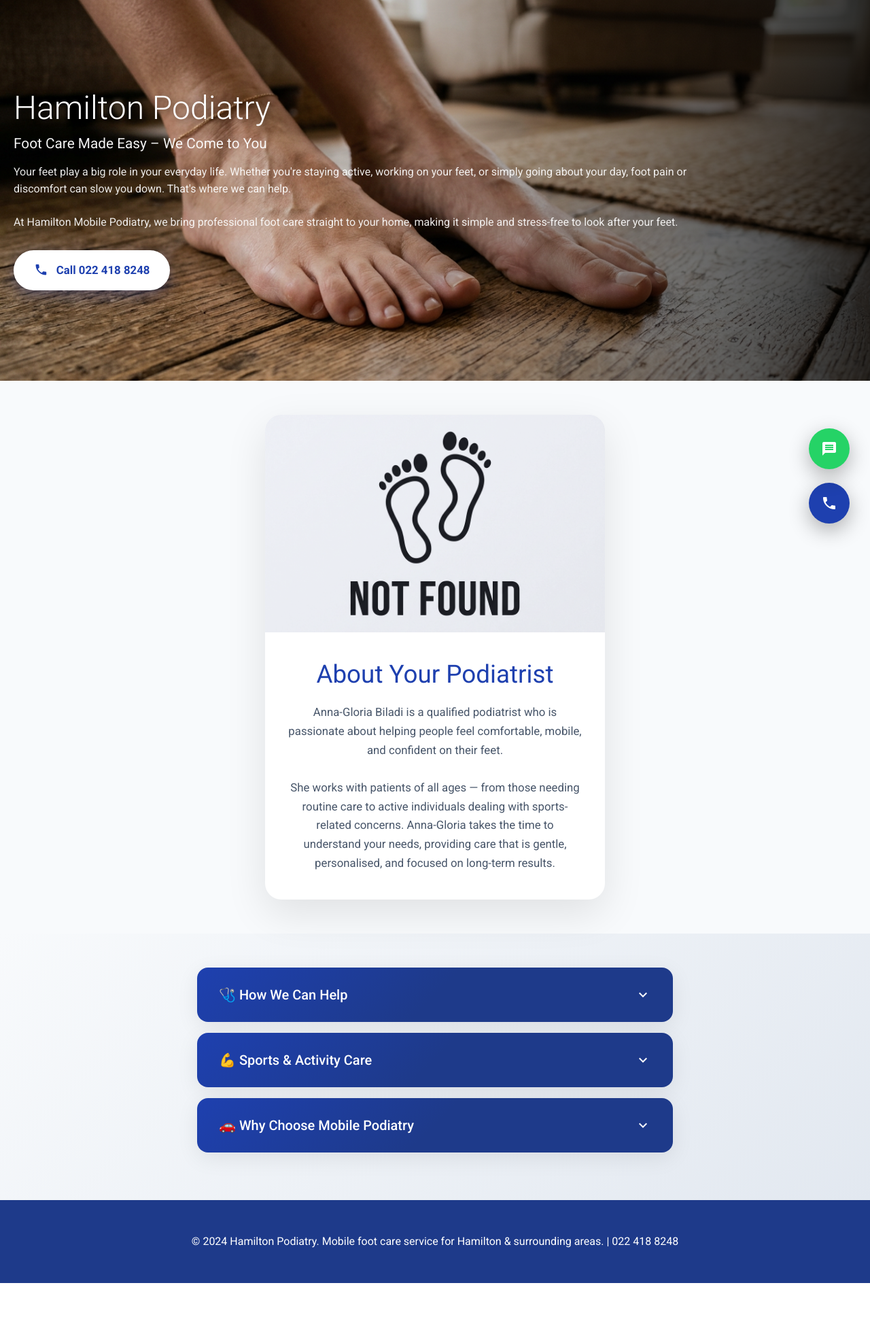
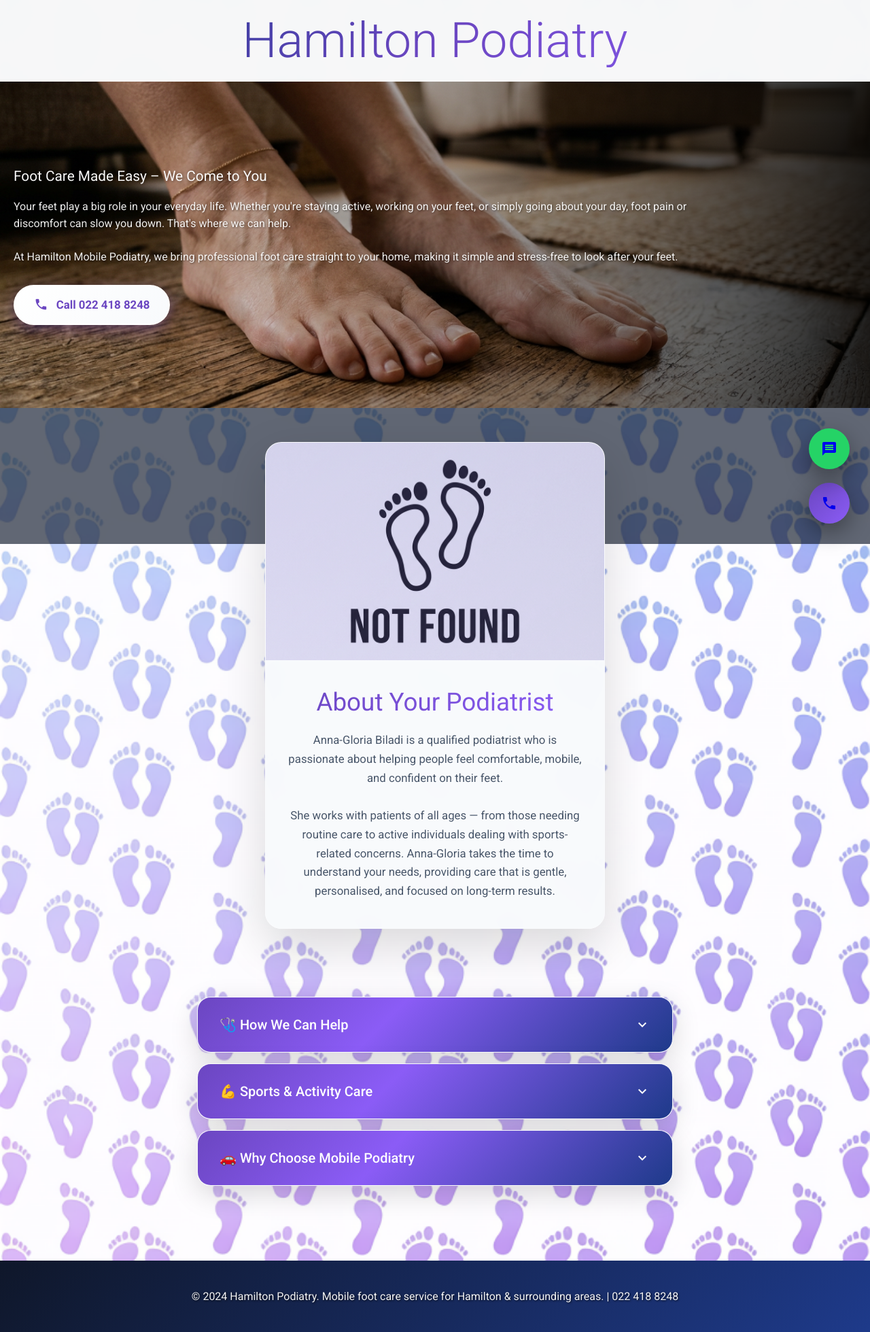
Before and after one commit to JoanAmaya3105/HamiltonPodiatry, a Django app: page / in a window 1280 px wide. Shown: the whole page at 68% size. Before the commit the page ends 1887 px from the top, so only its background shows below. Run offline with Django 5.2, Linux system fonts and the light colour scheme.

Commit message:
Added more profoundity with background and colors

```diff
--- a/core/static/css/styles.css
+++ b/core/static/css/styles.css
@@ -1,41 +1,89 @@
-/* static/css/styles.css - Hamilton Podiatry: White + Blue Theme */
+/* static/css/styles.css - Hamilton Podiatry: Cold Blue/Purple Theme */
 
-/* === COLORS: White + Blue Palette === */
+/* === COLORS: Cold spectrum - Blue + Purple + High contrast === */
 :root {
-    /* Primary Blues */
-    --primary-blue: #1e40af;
-    --primary-blue-light: #3b82f6;
-    --primary-blue-dark: #1e3a8a;
+    /* Primary Cold Colors */
+    --primary-blue: #1e3a8a;
+    --primary-purple: #6b46c1;
+    --accent-blue: #3b82f6;
+    --accent-purple: #8b5cf6;
+    --dark-bg: #0f172a;
 
-    /* Secondary Blues */
-    --secondary-blue: #60a5fa;
-    --secondary-blue-light: #93c5fd;
-
-    /* Neutrals */
-    --white: #ffffff;
-    --off-white: #f8fafc;
-    --light-gray: #f1f5f9;
-    --medium-gray: #e2e8f0;
-
-    /* Text */
-    --text-dark: #0f172a;
+    /* Neutrals with contrast */
+    --surface: rgba(255,255,255,0.95);
+    --card-bg: rgba(248, 250, 252, 0.98);
+    --text-dark: #1e293b;
     --text-medium: #475569;
     --text-light: #64748b;
 }
 
-/* Base Styles */
+/* Base - Custom background */
+
 * {
     margin: 0;
     padding: 0;
     box-sizing: border-box;
 }
 
+.header {
+    position: sticky;
+    top: 0;
+    z-index: 100;
+    background: rgba(255,255,255,0.95);
+    backdrop-filter: blur(20px);
+    border-bottom: 1px solid rgba(255,255,255,0.3);
+    padding: 20px 0;
+    margin-bottom: 0;
+}
+
+/* H1 Container */
+.logo-container {
+    max-width: 1200px;
+    margin: 0 auto;
+    padding: 0 20px;
+    text-align: center;
+}
+
+.logo-title {
+    font-size: clamp(2.5rem, 8vw, 4.5rem);
+    font-weight: 300;
+    line-height: 1.1;
+    background: linear-gradient(135deg, #1e3a8a, #6b46c1, #8b5cf6);
+    -webkit-background-clip: text;
+    -webkit-text-fill-color: transparent;
+    background-clip: text;
+    margin: 0;
+    text-shadow: none;
+}
+
+html, body {
+    width: 100%;
+    max-width: 100%;
+    overflow-x: hidden;
+}
+
 body {
     font-family: 'Roboto', -apple-system, BlinkMacSystemFont, 'Segoe UI', sans-serif;
     line-height: 1.6;
     color: var(--text-dark);
-    background: var(--off-white);
-    overflow-x: hidden;
+    /* Custom background */
+    background:
+        url('/static/image/background.png') center/cover fixed,
+        linear-gradient(135deg, var(--dark-bg) 0%, #1e293b 50%, var(--primary-blue) 100%);
+    min-height: 100vh;
+    position: relative;
+}
+
+/* Background overlay for contrast */
+body::before {
+    content: '';
+    position: fixed;
+    top: 0;
+    left: 0;
+    right: 0;
+    bottom: 0;
+    background: rgba(15, 23, 42, 0.65);
+    z-index: -1;
 }
 
 /* Container */
@@ -43,17 +91,20 @@ body {
     max-width: 1200px;
     margin: 0 auto;
     padding: 0 20px;
+    position: relative;
+    z-index: 1;
 }
 
+/* Hero */
 .hero {
     position: relative;
-    min-height: 70vh;
+    min-height: 60vh;
     height: auto;
-    max-height: 90vh;
+    max-height: 80vh;
     display: flex;
     align-items: center;
-    padding: 80px 0;
-    overflow: hidden;
+    padding: 40px 0;
+    margin-top: 0;
 }
 
 .hero::before {
@@ -65,13 +116,12 @@ body {
     bottom: 0;
     background: linear-gradient(90deg,
         transparent 0%,
-        rgba(0,0,0,0.1) 40%,
-        rgba(0,0,0,0.4) 70%,
-        rgba(0,0,0,0.8) 100%
+        rgba(0,0,0,0.15) 30%,
+        rgba(0,0,0,0.45) 70%,
+        rgba(0,0,0,0.85) 100%
     );
     z-index: 1;
 }
-
 
 .hero-background {
     position: absolute;
@@ -81,7 +131,7 @@ body {
     height: 100%;
     background:
         url('/static/image/feet.png') center/cover no-repeat fixed,
-        linear-gradient(135deg, #1e40af, #3b82f6);
+        linear-gradient(135deg, var(--primary-blue), var(--primary-purple));
     z-index: 0;
 }
 
@@ -99,70 +149,76 @@ body {
     font-weight: 300;
     margin-bottom: 12px;
     line-height: 1.1;
-    text-shadow: 2px 2px 10px rgba(0,0,0,0.5);
+    background: linear-gradient(135deg, #ffffff, #e0e7ff);
+    -webkit-background-clip: text;
+    -webkit-text-fill-color: transparent;
+    background-clip: text;
+    text-shadow: 2px 2px 12px rgba(0,0,0,0.6);
 }
 
 .hero-subtitle {
     font-size: clamp(1rem, 3.5vw, 1.3rem);
     margin-bottom: 16px;
-    opacity: 0.95;
-    line-height: 1.3;
+    opacity: 0.97;
+    font-weight: 400;
+    text-shadow: 1px 1px 4px rgba(0,0,0,0.5);
 }
 
 .hero-description {
     font-size: clamp(0.9rem, 3vw, 1rem);
     line-height: 1.55;
     margin-bottom: 28px;
-    opacity: 0.9;
+    opacity: 0.92;
     max-width: 95%;
+    text-shadow: 1px 1px 3px rgba(0,0,0,0.5);
 }
 
+/* CTA Button - Purple accent */
 .cta-button {
     display: inline-flex;
     align-items: center;
     justify-content: center;
     padding: 14px 28px;
-    background: #ffffff;
-    color: #1e40af !important;
+    background: linear-gradient(135deg, #ffffff, #f8fafc);
+    color: var(--primary-purple) !important;
     border-radius: 50px;
     text-decoration: none;
     font-size: clamp(0.95rem, 3.2vw, 1.05rem);
     font-weight: 600;
     box-shadow:
-        0 8px 25px rgba(30, 64, 175, 0.3),
-        0 4px 12px rgba(0,0,0,0.15);
-    border: 2px solid #ffffff;
+        0 8px 25px rgba(107, 70, 193, 0.35),
+        0 4px 12px rgba(0,0,0,0.2);
+    border: 2px solid rgba(255,255,255,0.9);
     min-height: 48px;
     white-space: nowrap;
     position: relative;
     overflow: hidden;
-    transition: all 0.25s cubic-bezier(0.4, 0, 0.2, 1);
+    transition: all 0.3s cubic-bezier(0.4, 0, 0.2, 1);
 }
+
 .cta-button:hover,
 .cta-button:focus,
 .cta-button:active {
-    background: #f8fafc !important;
-    color: #1e3a8a !important;
+    background: linear-gradient(135deg, var(--accent-purple), var(--accent-blue)) !important;
+    color: white !important;
+    transform: translateY(-2px);
     box-shadow:
-        0 12px 35px rgba(30, 64, 175, 0.4),
-        0 6px 18px rgba(0,0,0,0.2);
-    border-color: #f1f5f9;
+        0 15px 40px rgba(139, 92, 246, 0.5),
+        0 6px 20px rgba(0,0,0,0.25);
+    border-color: rgba(255,255,255,0.95);
 }
 
-/* Visited state fix */
 .cta-button:visited {
-    color: #1e40af !important;
+    color: var(--primary-purple) !important;
 }
 
-/* Icon contrast */
 .cta-button .material-icons {
     margin-right: 8px;
     font-size: 1.3rem;
-    color: #1e40af !important;
+    color: var(--primary-purple) !important;
 }
 
-
-/* FABs */
+/* FABs - Purple theme */
 .fab {
     position: fixed;
     bottom: 30px;
@@ -175,51 +231,49 @@ body {
     justify-content: center;
     font-size: 1.5rem;
     text-decoration: none;
-    box-shadow: 0 10px 30px rgba(0,0,0,0.3);
+    box-shadow: 0 12px 35px rgba(0,0,0,0.4);
     z-index: 1000;
     transition: all 0.3s ease;
 }
 
 .fab-primary {
-    background: var(--primary-blue);
-    color: white;
+    background: linear-gradient(135deg, var(--primary-purple), var(--accent-purple));
 }
-
 .fab-whatsapp {
     bottom: 110px;
     background: #25D366;
-    color: white;
 }
 
 .fab:hover {
     transform: scale(1.1) translateY(-5px);
+    box-shadow: 0 18px 45px rgba(0,0,0,0.5);
 }
-/* About Podiatrist Section */
-/* About Podiatrist - Image via CSS */
+
+/* Podiatrist */
 .about-podiatrist {
-    padding: 80px 0;
-    background: #f8fafc;
+    padding: 50px 0;
+    background: transparent;
 }
 
 .podiatrist-card {
     max-width: 500px;
     margin: 0 auto;
-    background: white;
+    background: var(--card-bg);
+    backdrop-filter: blur(20px);
+    border: 1px solid rgba(255,255,255,0.2);
     border-radius: 24px;
-    box-shadow: 0 20px 60px rgba(0,0,0,0.1);
+    box-shadow: 0 25px 70px rgba(0,0,0,0.15);
     overflow: hidden;
     text-align: center;
     position: relative;
 }
 
-
 .podiatrist-image {
     width: 100%;
     height: 320px;
     background:
-        url('/static/image/not_found.png') center/cover no-repeat,
-        linear-gradient(135deg, #f1f5f9, #e2e8f0); /* Fallback */
-    display: block;
+        linear-gradient(rgba(107, 70, 193, 0.15), rgba(139, 92, 246, 0.1)),
+        url('/static/image/not_found.png') center/cover;
     position: relative;
 }
 
@@ -230,7 +284,7 @@ body {
     left: 0;
     right: 0;
     bottom: 0;
-    background: rgba(30, 64, 175, 0.05);
+    background: rgba(30, 64, 175, 0.08);
     z-index: 1;
 }
 
@@ -242,7 +296,10 @@ body {
 
 .podiatrist-title {
     font-size: clamp(1.8rem, 5vw, 2.3rem);
-    color: #1e40af;
+    background: linear-gradient(135deg, var(--primary-purple), var(--accent-purple));
+    -webkit-background-clip: text;
+    -webkit-text-fill-color: transparent;
+    background-clip: text;
     font-weight: 400;
     margin-bottom: 20px;
     line-height: 1.2;
@@ -250,65 +307,35 @@ body {
 
 .podiatrist-text {
     font-size: clamp(0.95rem, 3.2vw, 1.05rem);
-    color: #475569;
+    color: var(--text-medium);
     line-height: 1.65;
     margin-bottom: 0;
+    text-shadow: 1px 1px 2px rgba(255,255,255,0.8);
 }
 
-/* Sections */
-.section {
-    padding: 100px 0;
-}
-
-.section-white {
-    background: var(--white);
-}
-
-.section-light {
-    background: var(--light-gray);
-}
-
-.section-title {
-    font-size: clamp(2.5rem, 6vw, 4rem);
-    font-weight: 300;
-    text-align: center;
-    margin-bottom: 4rem;
-    background: linear-gradient(135deg, var(--primary-blue), var(--primary-blue-light));
-    -webkit-background-clip: text;
-    -webkit-text-fill-color: transparent;
-    background-clip: text;
-}
-
-/* Accordion Section - Blue gradient */
+/* Accordion */
 .accordion-section {
-    padding: 80px 0;
-    background: linear-gradient(135deg, #f8fafc 0%, #e2e8f0 100%);
+    padding: 50px 0;
+    background: transparent;
 }
 
 .accordion-container {
     max-width: 700px;
-    margin: 0 auto;
+    margin: 0 auto 20px;
 }
 
-.accordion-title {
-    font-size: clamp(2rem, 6vw, 3rem);
-    color: #1e40af;
-    text-align: center;
-    margin-bottom: 40px;
-    font-weight: 300;
-}
-
-/* Accordion Items */
 .accordion-item {
     margin-bottom: 16px;
-    border-radius: 16px;
+    border-radius: 20px;
     overflow: hidden;
-    box-shadow: 0 8px 32px rgba(0,0,0,0.08);
-    background: white;
+    box-shadow: 0 12px 40px rgba(0,0,0,0.15);
+    background: var(--card-bg);
+    backdrop-filter: blur(15px);
+    border: 1px solid rgba(255,255,255,0.15);
 }
 
 .accordion-header {
-    background: linear-gradient(135deg, #1e40af 0%, #1e3a8a 50%, #1e3a8a 100%);
+    background: linear-gradient(135deg, var(--primary-purple) 0%, var(--accent-purple) 40%, var(--primary-blue) 100%);
     color: white;
     padding: 24px 32px;
     cursor: pointer;
@@ -320,16 +347,14 @@ body {
     transition: all 0.3s ease;
     user-select: none;
     position: relative;
-    overflow: hidden;
 }
 
 .accordion-header:hover {
-    background: linear-gradient(135deg, #1e3a8a 0%, #1e40af 50%, #1e40af 100%);
-    transform: translateY(-2px);
-    box-shadow: 0 12px 40px rgba(30, 64, 175, 0.3);
+    background: linear-gradient(135deg, var(--accent-blue) 0%, var(--accent-purple) 50%, var(--primary-purple) 100%);
+    transform: translateY(-3px);
+    box-shadow: 0 16px 50px rgba(59, 130, 246, 0.4);
 }
 
-/* Icon animation */
 .accordion-icon {
     font-size: 1.5rem;
     transition: transform 0.3s ease;
@@ -339,68 +364,46 @@ body {
     transform: rotate(180deg);
 }
 
-/* Content */
-.section, .about-podiatrist, .accordion-section {
-    padding: 50px 0; /* Reducido de 80px a 50px */
-}
 .accordion-content {
     max-height: 0;
     overflow: hidden;
-    background: white;
+    background: transparent;
     transition: all 0.4s cubic-bezier(0.4, 0, 0.2, 1);
     padding: 0 32px;
 }
 
 .accordion-item.active .accordion-content {
-    max-height: 500px; /* Adjust as needed */
+    max-height: 600px;
     padding: 32px;
 }
 
 .accordion-text {
     font-size: clamp(0.95rem, 3vw, 1.05rem);
-    color: #475569;
+    color: var(--text-medium);
     line-height: 1.7;
     margin: 0;
+    text-shadow: 1px 1px 2px rgba(255,255,255,0.7);
 }
-
-.accordion-container {
-    max-width: 700px;
-    margin: 0 auto 20px; /* Margen reducido */
-}
-
 
 /* Footer */
 .footer {
-    background: var(--primary-blue-dark);
-    color: white;
+    background: linear-gradient(135deg, var(--dark-bg), var(--primary-blue));
+    color: rgba(255,255,255,0.95);
     text-align: center;
-    padding: 3rem 0;
+    padding: 40px 20px;
+    text-shadow: 1px 1px 3px rgba(0,0,0,0.8);
+    margin-top: 40px;
+}
+
+/* Reduced spacing */
+.section, .about-podiatrist, .accordion-section {
+    padding: 50px 0;
 }
 
 /* Responsive */
 @media (max-width: 768px) {
     .container { padding: 0 16px; }
-    .section { padding: 60px 0; }
-    .hero-content { padding: 0 20px; }
-    .cta-button:active {
-        transform: translateY(0);
-        box-shadow:
-            0 6px 20px rgba(30, 64, 175, 0.35),
-            0 2px 8px rgba(0,0,0,0.2);
-    }
-    .podiatrist-content {
-        padding: 32px 24px;
-    }
-        .accordion-header {
-        padding: 20px 24px;
-    }
-
-    .accordion-content {
-        padding: 0 24px;
-    }
-
-    .accordion-item.active .accordion-content {
-        padding: 24px;
-    }
-
+    .podiatrist-content { padding: 32px 24px; }
+    .accordion-header { padding: 20px 24px; }
+    .accordion-item.active .accordion-content { padding: 24px; }
 }
--- a/core/templates/core/landing.html
+++ b/core/templates/core/landing.html
@@ -17,11 +17,15 @@
     <a href="https://wa.me/64224188248?text=Hello%2C%20I%27d%20like%20to%20book%20a%20podiatry%20appointment" class="fab fab-whatsapp" title="WhatsApp" target="_blank">
         <span class="material-icons">message</span>
     </a>
+        <header class="header">
+        <div class="logo-container">
+            <h1 class="logo-title">Hamilton Podiatry</h1>
+        </div>
+    </header>
 
     <section class="hero">
         <div class="hero-background"></div>
         <div class="hero-content">
-            <h1>Hamilton Podiatry</h1>
             <p class="hero-subtitle">Foot Care Made Easy – We Come to You</p>
             <p class="hero-description">
                 Your feet play a big role in your everyday life. Whether you're staying active, working on your feet, or simply going about your day, foot pain or discomfort can slow you down. That's where we can help.<br><br>
```
Also changed, not shown: core/static/image/background.png (added).
